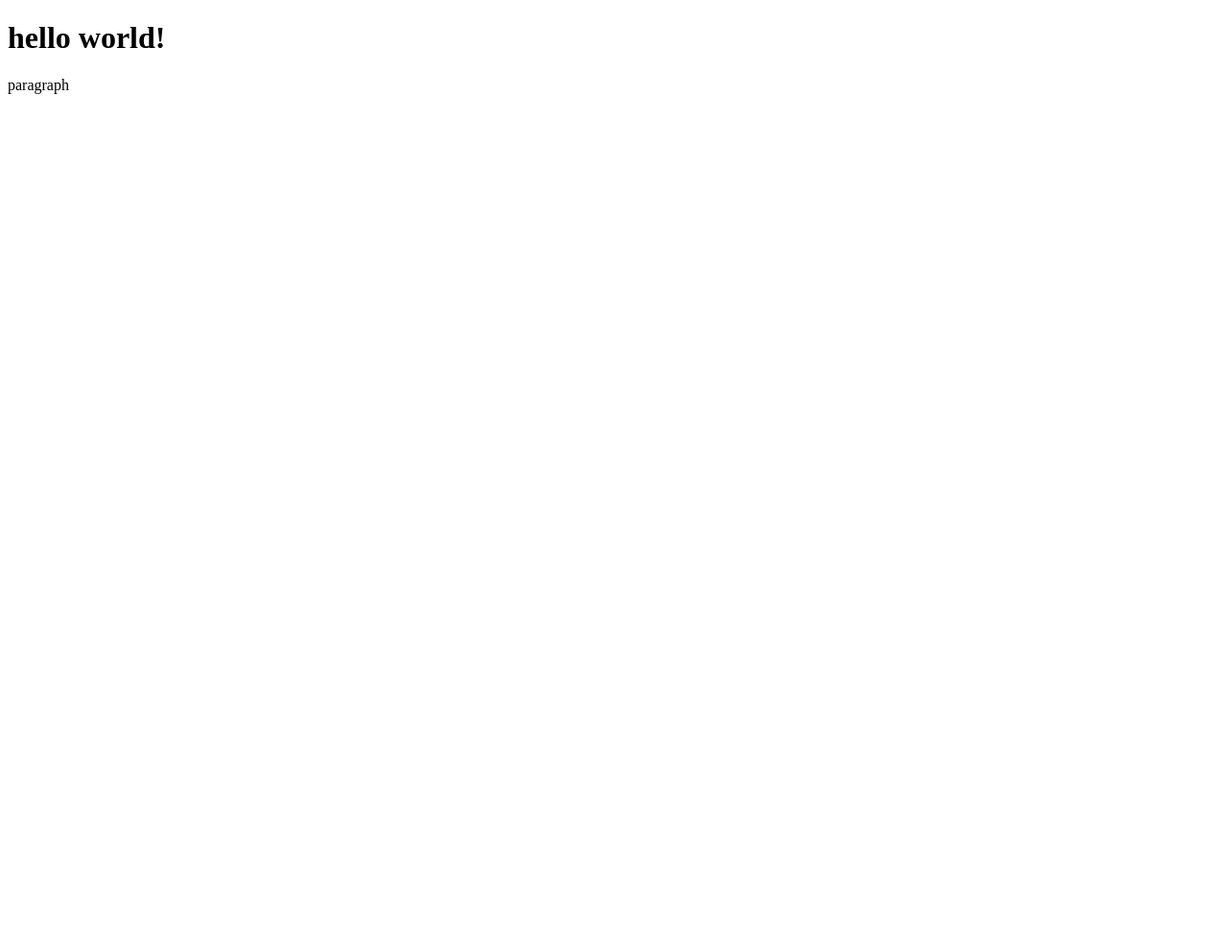
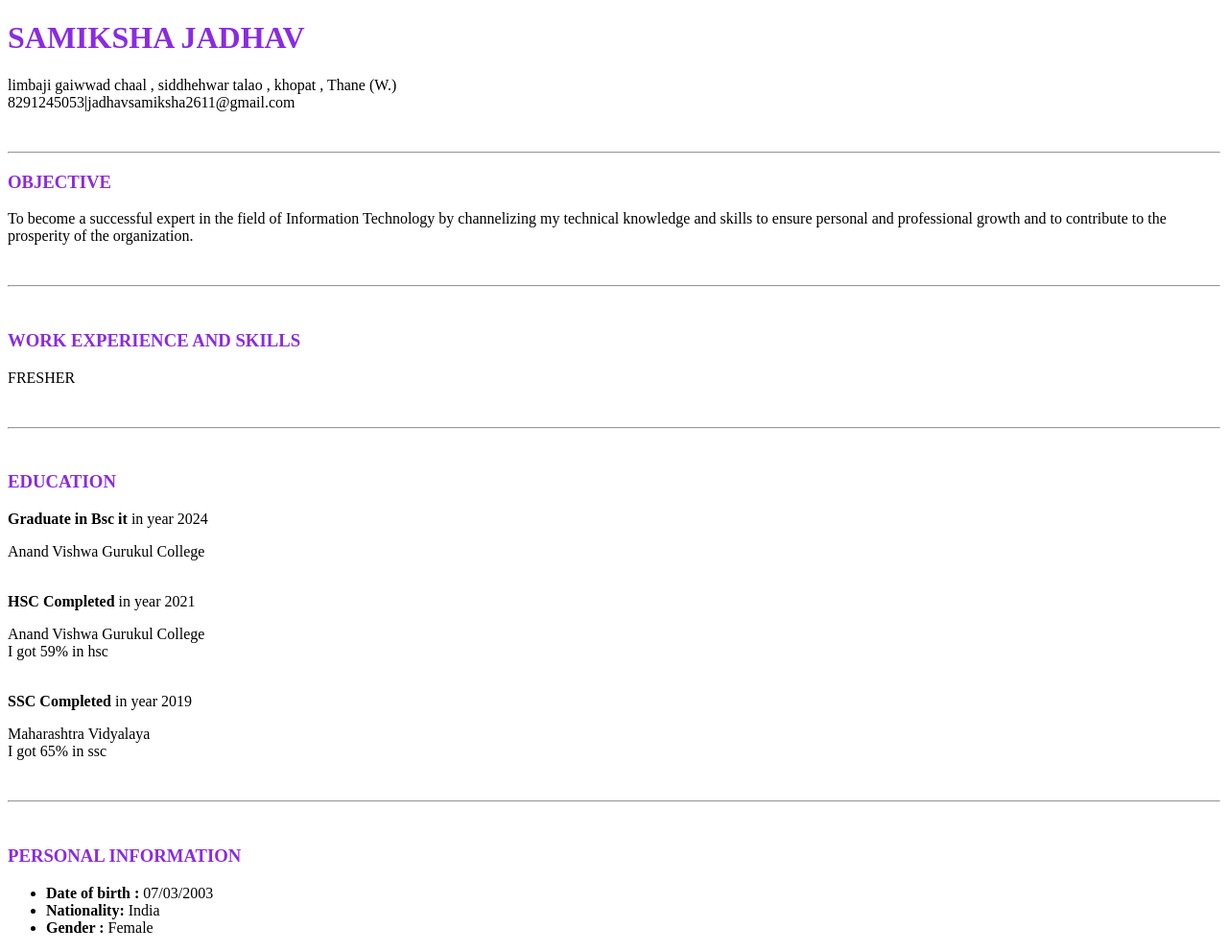
Before and after one commit to SAMIKSHA2611/Resume, a plain HTML site: page index.html in a window 1280 px wide. Shown: the whole page at 96% size. Before the commit the page ends 800 px from the top, so only its background shows below. Drawn offline with Linux system fonts and the light colour scheme.

Commit message:
add updated resume

```diff
--- a/index.html
+++ b/index.html
@@ -6,7 +6,47 @@
     <title>Document</title>
 </head>
 <body>
-   <h1> hello world! </h1>
-   <p>paragraph </p>
+    <h1 style="color: blueviolet;"> SAMIKSHA JADHAV </h1>
+    <p> limbaji gaiwwad chaal , siddhehwar talao , khopat , Thane (W.) <br>
+        8291245053|jadhavsamiksha2611@gmail.com
+    </p>
+    <br>
+    <hr>
+    <h3 style="color: blueviolet;"> OBJECTIVE</h3>
+    <p>To become a successful expert in the field of Information Technology by channelizing my technical knowledge and skills to ensure personal and professional growth and to contribute to the prosperity of the organization. </p>
+    <br>
+    <hr>
+    <br>
+
+    <h3 style="color: blueviolet;">WORK EXPERIENCE AND SKILLS</h3>
+    <p> FRESHER</p>
+    <br>
+    <hr>
+    <br>
+    <h3 style="color: blueviolet;">EDUCATION</h3>
+    <b>Graduate in Bsc it </b> in year 2024
+    <p>Anand Vishwa Gurukul College </p>
+    <br>
+    <b>HSC Completed</b> in year 2021
+    <p>Anand Vishwa Gurukul College <br>
+        I got 59% in hsc
+    </p>
+    <br>
+    <b>SSC Completed</b> in year 2019
+    <p> Maharashtra Vidyalaya <br>
+        I got 65% in ssc
+    </p>
+    <br>
+    <hr>
+    <br>
+    <h3 style="color: blueviolet;"> PERSONAL INFORMATION</h3>
+    <ul>
+        <li> <b>Date of birth : </b>07/03/2003</li>
+        <li><b>Nationality: </b>India</li>
+        <li><b>Gender : </b>Female </li>
+    </ul>
+
+
+
 </body>
 </html>
```
